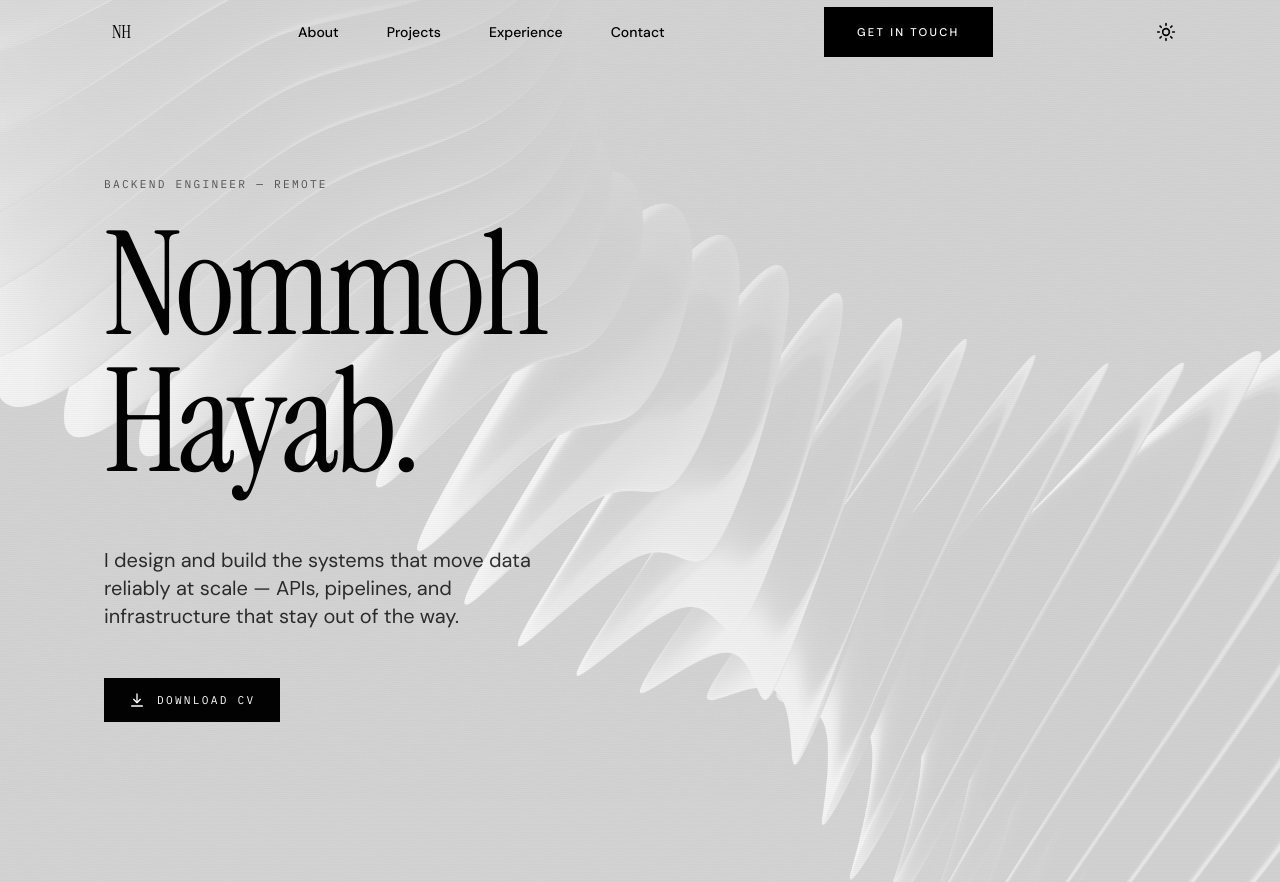
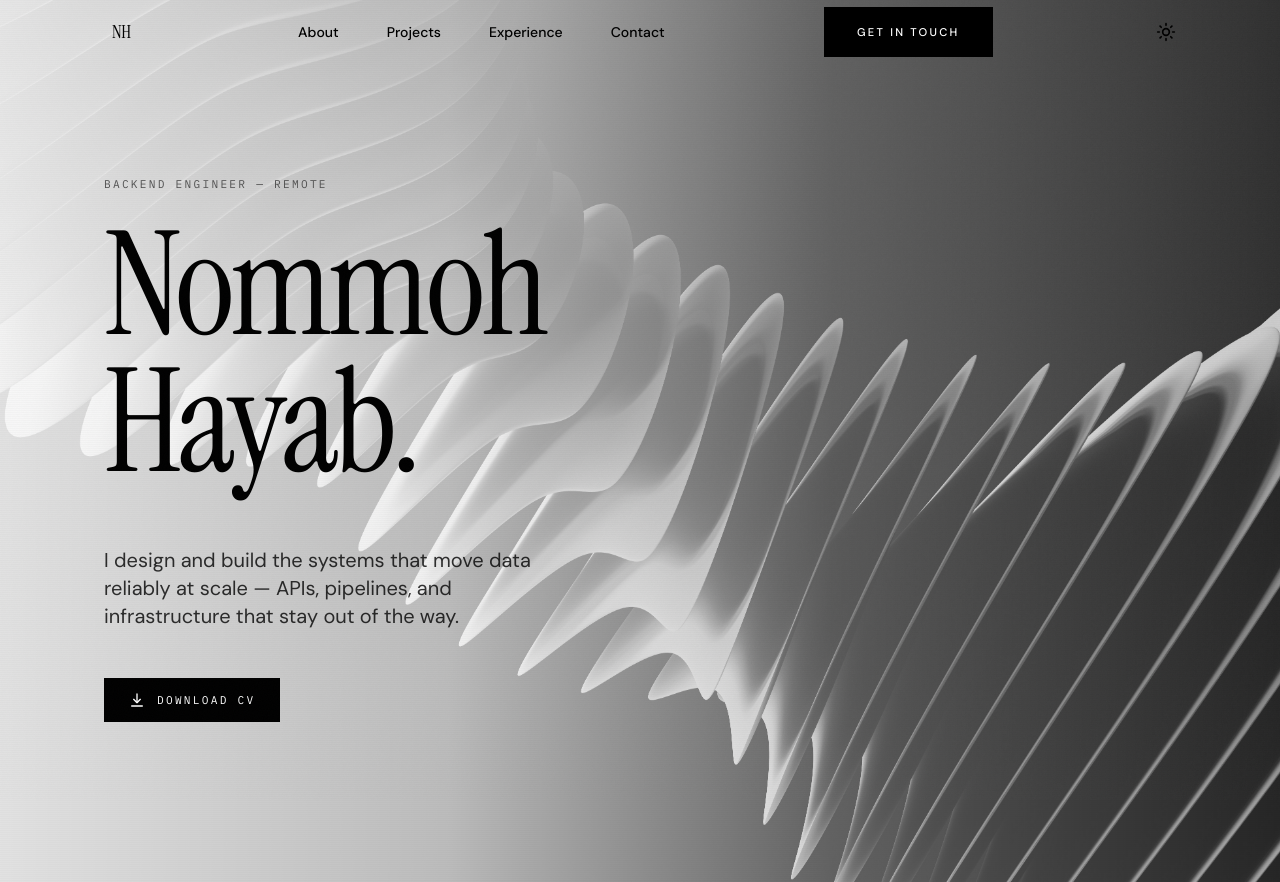
Before and after one commit to naet001/portfolio, a website: page index.html in a window 1280 px wide. Shown: the top 882 px of the page. Drawn offline with Linux system fonts and the light colour scheme.

Commit message:
feat: make hero wash directional on desktop light mode - Reveal white sculpture on the right via paper-token gradient behind text - Keep uniform wash on mobile and dark mode for AAA readability

```diff
--- a/css/input.css
+++ b/css/input.css
@@ -194,7 +194,10 @@ main > section:not(.bg-ink)::after {
 
 /* --- Hero: photograph bleeds in behind the type ------------ */
 /* Desaturated to keep the monochrome system; the paper
-   overlay keeps display type at full ink contrast. */
+   overlay keeps display type at full ink contrast. Base wash
+   is uniform so mobile (text over image center) and dark mode
+   stay safe. On md+ light mode it becomes directional: heavy
+   behind the left text, lifting to reveal the sculpture right. */
 #hero {
   background-image: url('../images/milad-fakurian-XnkLo3xc960-unsplash.jpg');
   background-repeat: no-repeat;
@@ -210,6 +213,22 @@ main > section:not(.bg-ink)::after {
   pointer-events: none;
   background-color: rgb(var(--color-paper));
   opacity: 0.82;
+}
+@media (min-width: 768px) {
+  html[data-theme='light'] #hero {
+    background-position: 65% center;
+  }
+  html[data-theme='light'] #hero::before {
+    background-image: linear-gradient(
+      90deg,
+      rgb(var(--color-paper) / 0.88) 0%,
+      rgb(var(--color-paper) / 0.72) 35%,
+      rgb(var(--color-paper) / 0.35) 65%,
+      rgb(var(--color-paper) / 0.15) 100%
+    );
+    background-color: transparent;
+    opacity: 1;
+  }
 }
 #hero > * {
   position: relative;
```
Also changed, not shown: css/main.css.
